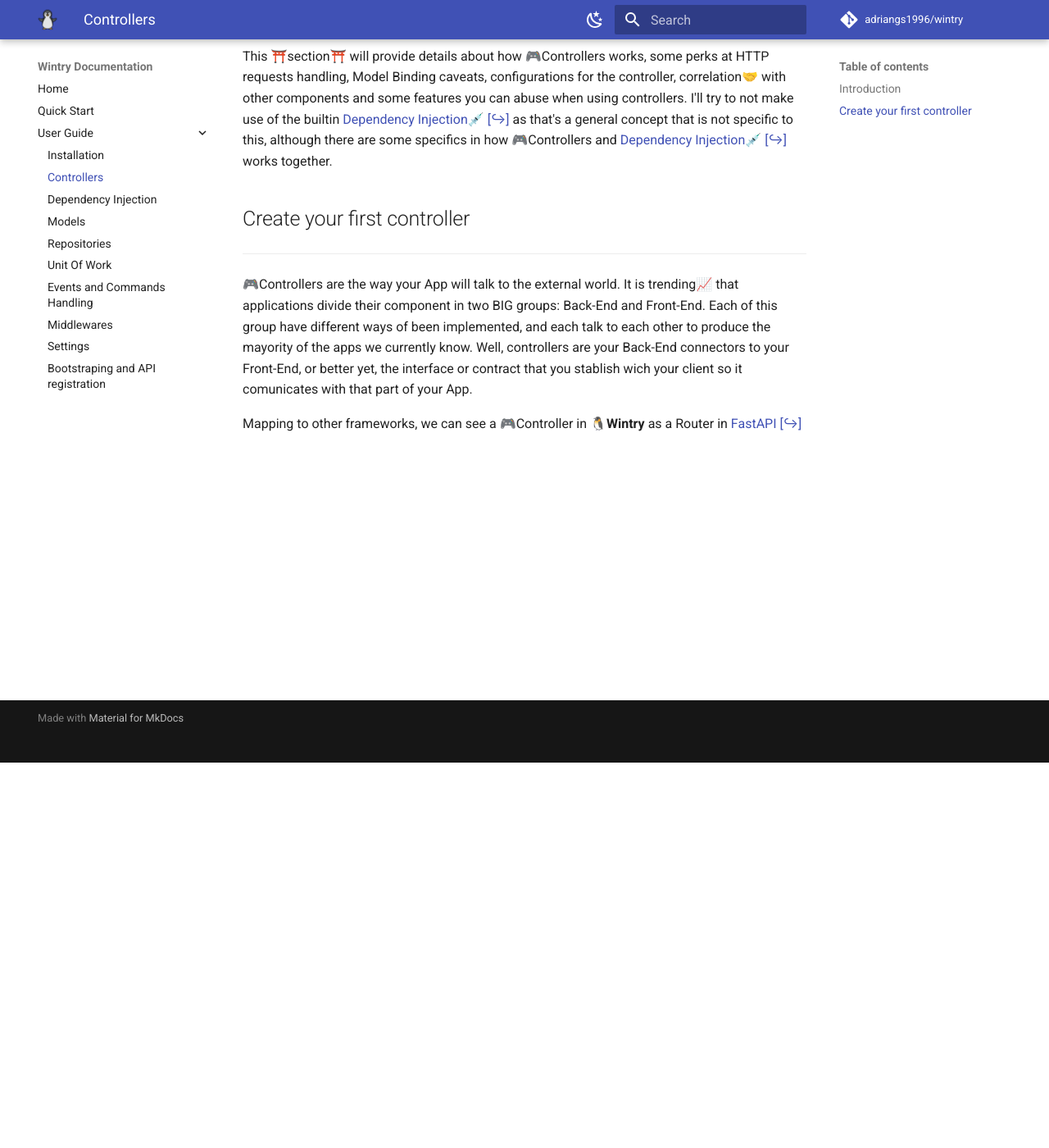
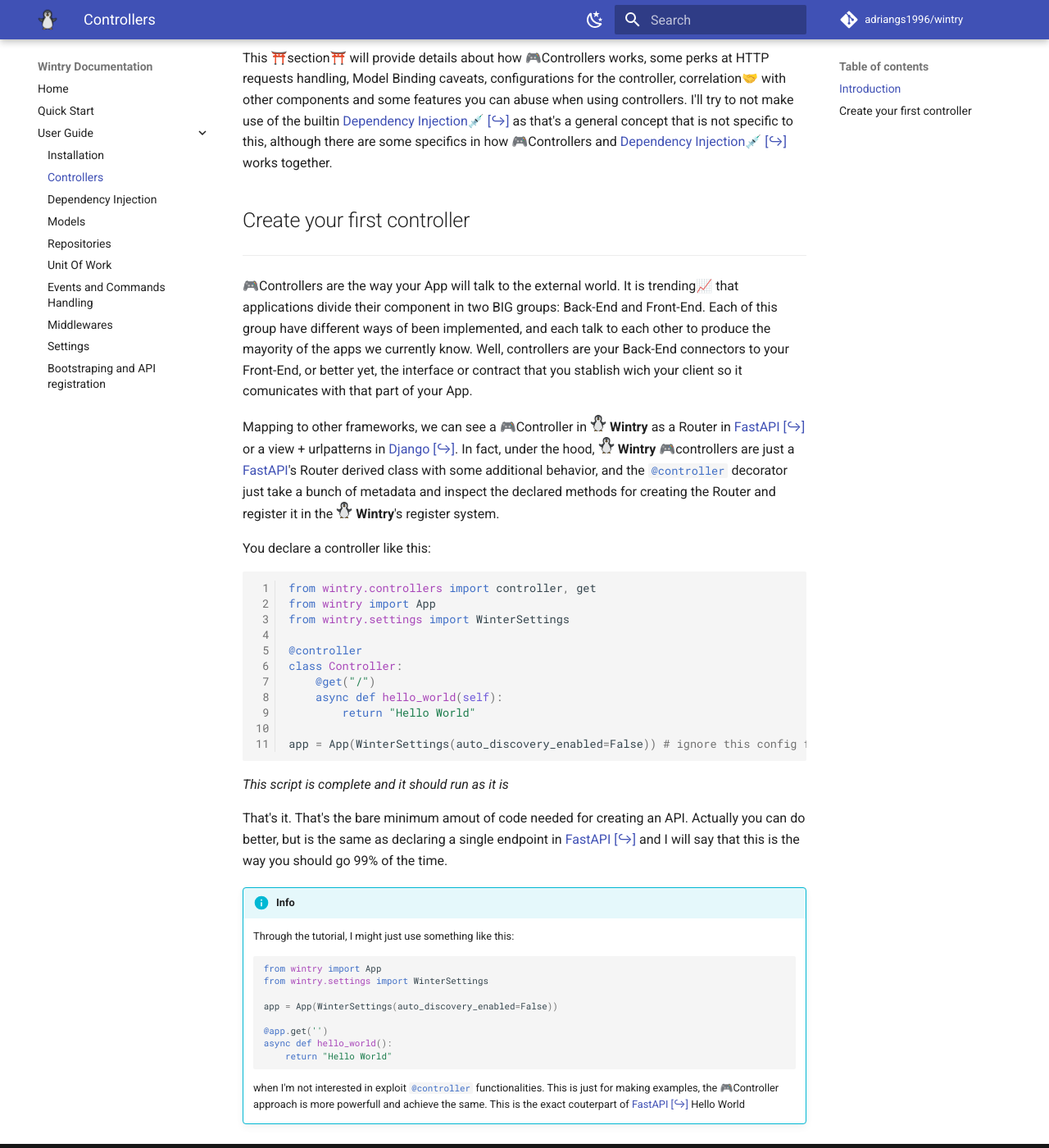
Before and after one commit to adriangs1996/wintry, an MkDocs documentation site: the page built from docs/user-guide/controllers.md, in a window 1280 px wide and 1400 px high, scrolled down 470 px. Shown: the whole window at 82% size. Built offline with MkDocs 1.6.1 and Material for MkDocs 9.7.7, drawn with Linux system fonts in a browser that asks for light colours; comment, search, counter and statistics services are not loaded; some of the changed text lies outside the part shown.

````diff
--- a/docs/user-guide/controllers.md
+++ b/docs/user-guide/controllers.md
@@ -3,7 +3,8 @@
 In 2003, Martin Fowler published Patterns of Enterprise Application Architecture,
 which presented MVC as a pattern where an "input controller" receives a request,
 sends the appropriate messages to a model object, takes a response from the model object,
-and passes the response to the appropriate view for display. So, for 🐧**Wintry**, we
+and passes the response to the appropriate view for display. So, for <img src="/wintry/img/penguin-logo.png" width="20">
+**Wintry**, we
 use 🎮"controllers" to define a software layer that accepts input and converts it to commands
 for the model or view.
 
@@ -27,5 +28,53 @@
 know. Well, controllers are your Back-End connectors to your Front-End, or better yet, the interface
 or contract that you stablish wich your client so it comunicates with that part of your App.
 
-Mapping to other frameworks, we can see a 🎮Controller in 🐧**Wintry** as a Router in
-<a href="https://fastapi.tiangolo.com" class="external-link">FastAPI</a>
+Mapping to other frameworks, we can see a 🎮Controller in <img src="/wintry/img/penguin-logo.png" width="20">
+**Wintry** as a Router in
+<a href="https://fastapi.tiangolo.com" class="external-link">FastAPI</a> or a view + urlpatterns
+in <a href="https://www.djangoproject.com/" class="external-link">Django</a>. In fact, under the hood,
+<img src="/wintry/img/penguin-logo.png" width="20">
+**Wintry** 🎮controllers are just a <a href="https://fastapi.tiangolo.com">FastAPI</a>'s Router
+derived class with some additional behavior, and the `#!python @controller` decorator just take
+a bunch of metadata and inspect the declared methods for creating the Router and register it
+in the <img src="/wintry/img/penguin-logo.png" width="20">
+**Wintry**'s register system.
+
+You declare a controller like this:
+
+```python linenums="1"
+from wintry.controllers import controller, get
+from wintry import App
+from wintry.settings import WinterSettings
+
+@controller
+class Controller:
+    @get("/")
+    async def hello_world(self):
+        return "Hello World"
+
+app = App(WinterSettings(auto_discovery_enabled=False)) # ignore this config for now
+```
+    *This script is complete and it should run as it is*
+
+That's it. That's the bare minimum amout of code needed for creating an API.
+Actually you can do better, but is the same as declaring a single endpoint
+in <a href="https://fastapi.tiangolo.com" class="external-link">FastAPI</a>
+and I will say that this is the way you should go 99% of the time.
+
+!!! info
+    Through the tutorial, I might just use something like this:
+    ```python
+    from wintry import App
+    from wintry.settings import WinterSettings
+
+    app = App(WinterSettings(auto_discovery_enabled=False))
+
+    @app.get('')
+    async def hello_world():
+        return "Hello World"
+    ```
+
+    when I'm not interested in exploit `#!python @controller` functionalities. This is
+    just for making examples, the 🎮Controller approach is more powerfull and achieve the same.
+    This is the exact couterpart of <a href="https://fastapi.tiangolo.com" class="external-link">FastAPI</a>
+    Hello World
````
Also changed, not shown: 3 other files.
